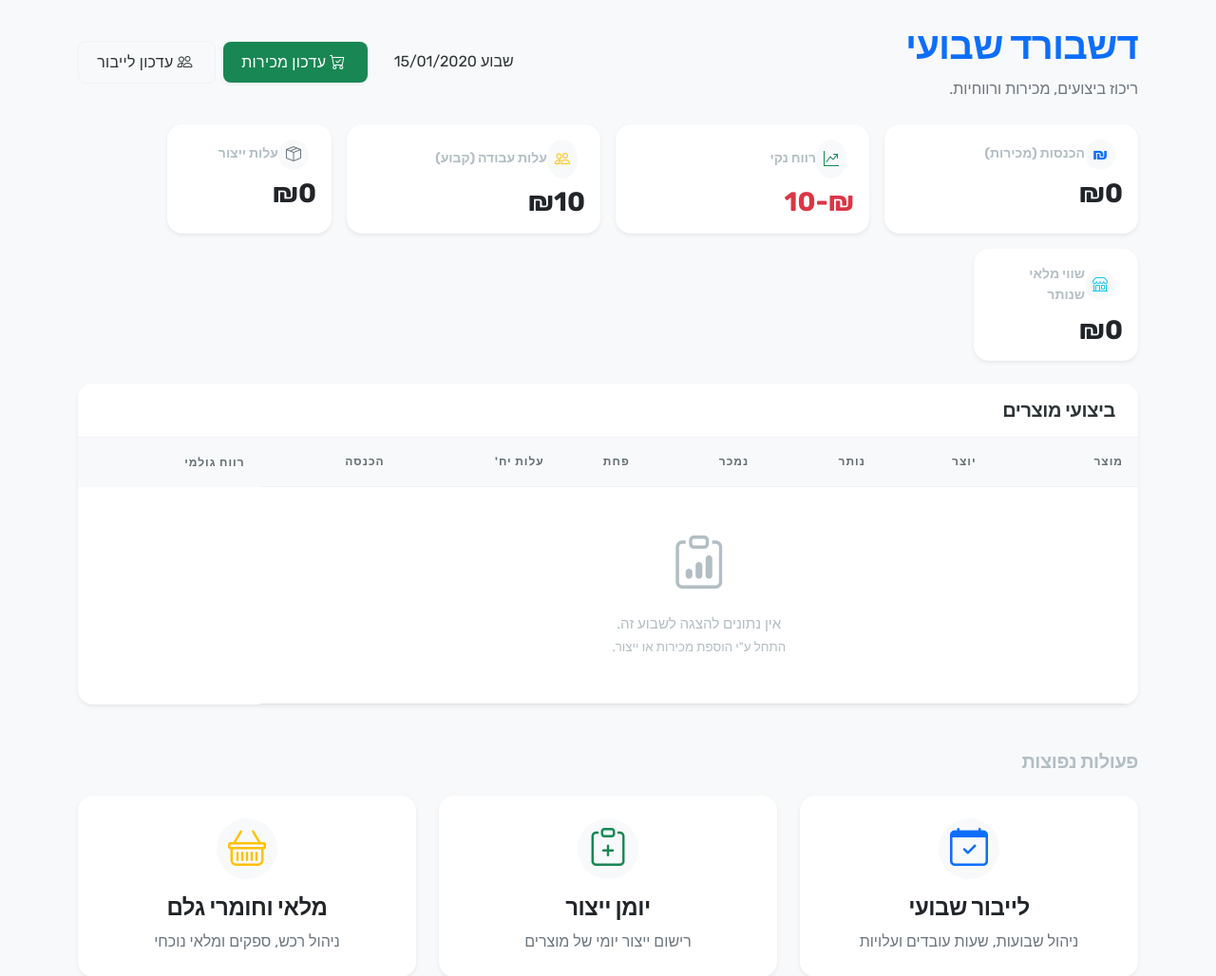
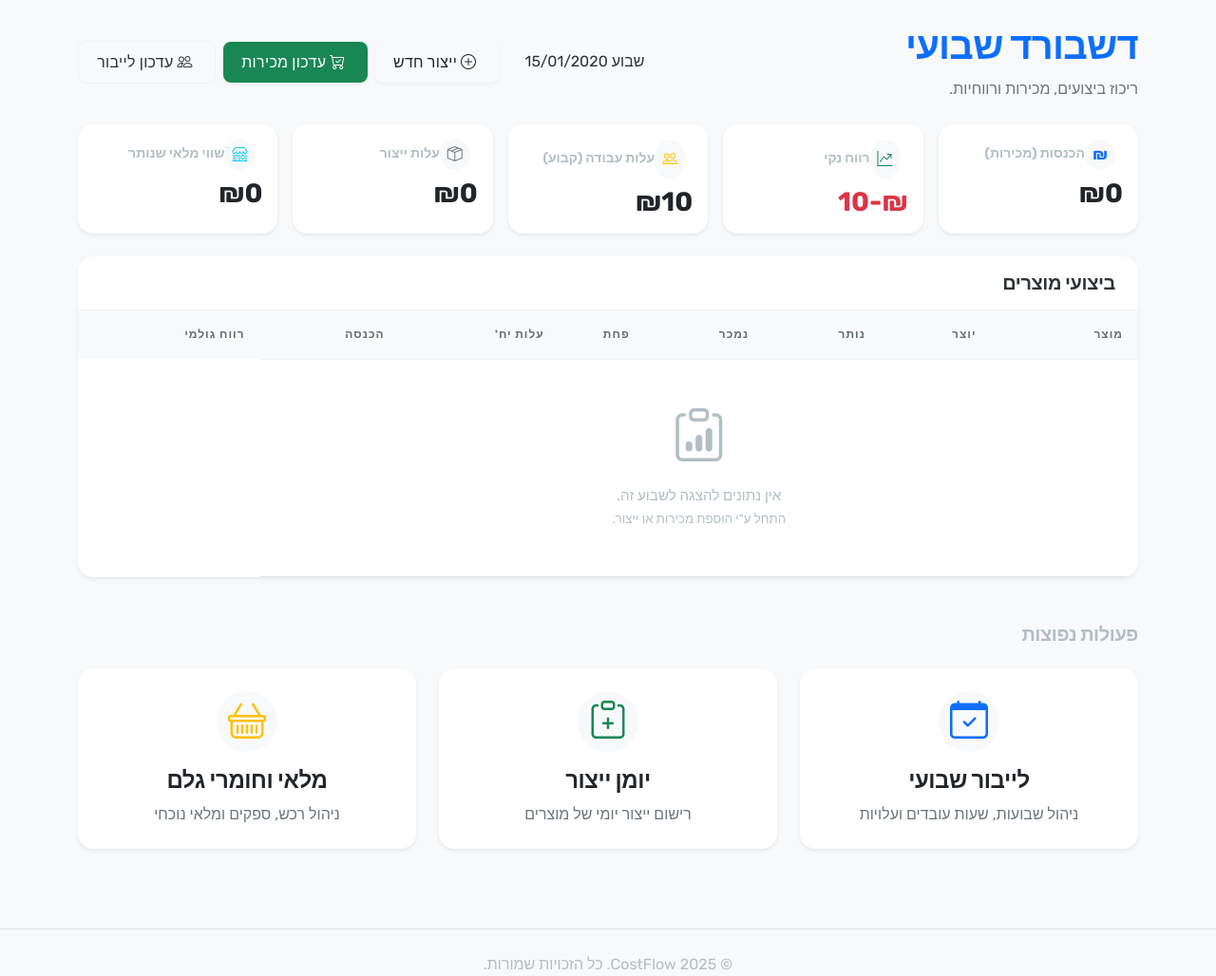
Before and after one commit to gabik/costflow, a Flask app: page / in a window 1280 px wide. Shown: the part 75-1103 px from the top of the page at 95% size. Run offline with Flask 3, Linux system fonts and the light colour scheme; tables that the repository leaves empty hold one stand-in row (values such as "Sample post"); some libraries are stand-ins or nearby versions.

Commit message:
dashboard buttons

```diff
--- a/templates/index.html
+++ b/templates/index.html
@@ -9,8 +9,8 @@
         <p class="text-secondary mb-0">ריכוז ביצועים, מכירות ורווחיות.</p>
     </div>
     <div class="d-flex gap-2 align-items-center">
-        <form class="d-flex align-items-center">
-            <select name="week_id" class="form-select select2 me-2" onchange="this.form.submit()" style="min-width: 200px;">
+        <form class="d-flex align-items-center" id="weekSelectorForm">
+            <select name="week_id" class="form-select select2 me-2" onchange="handleWeekChange(this)" style="min-width: 200px;">
                 {% for week in weeks %}
                 <option value="{{ week.id }}" {% if selected_week and selected_week.id == week.id %}selected{% endif %}>
                     שבוע {{ week.week_start_date.strftime('%d/%m/%Y') }}
@@ -18,8 +18,12 @@
                 {% else %}
                 <option disabled>אין נתונים שבועיים</option>
                 {% endfor %}
+                <option value="new_week" class="fw-bold text-primary">+ שבוע חדש</option>
             </select>
         </form>
+        <a href="{{ url_for('main.production') }}" class="btn btn-outline-dark text-nowrap">
+            <i class="bi bi-plus-circle me-1"></i> ייצור חדש
+        </a>
         {% if selected_week %}
         <a href="{{ url_for('main.update_weekly_sales', week_id=selected_week.id) }}" class="btn btn-success text-nowrap">
             <i class="bi bi-cart-check me-1"></i> עדכון מכירות
@@ -33,9 +37,9 @@
 
 {% if selected_week %}
 <!-- Summary Cards -->
-<div class="row g-3 mb-4">
+<div class="row row-cols-1 row-cols-md-5 g-3 mb-4">
     <!-- Revenue -->
-    <div class="col-md-3 col-sm-6">
+    <div class="col">
         <div class="card border-0 shadow-sm h-100 bg-white">
             <div class="card-body p-3">
                 <div class="d-flex align-items-center mb-2">
@@ -50,7 +54,7 @@
     </div>
 
     <!-- Net Profit -->
-    <div class="col-md-3 col-sm-6">
+    <div class="col">
         <div class="card border-0 shadow-sm h-100 bg-white">
             <div class="card-body p-3">
                 <div class="d-flex align-items-center mb-2">
@@ -67,7 +71,7 @@
     </div>
 
     <!-- Labor Cost -->
-    <div class="col-md-3 col-sm-6">
+    <div class="col">
         <div class="card border-0 shadow-sm h-100 bg-white">
             <div class="card-body p-3">
                 <div class="d-flex align-items-center mb-2">
@@ -82,7 +86,7 @@
     </div>
 
     <!-- Production Cost -->
-    <div class="col-md-2 col-sm-6">
+    <div class="col">
         <div class="card border-0 shadow-sm h-100 bg-white">
             <div class="card-body p-3">
                 <div class="d-flex align-items-center mb-2">
@@ -97,7 +101,7 @@
     </div>
 
     <!-- Finished Goods Value -->
-    <div class="col-md-2 col-sm-6">
+    <div class="col">
         <div class="card border-0 shadow-sm h-100 bg-white">
             <div class="card-body p-3">
                 <div class="d-flex align-items-center mb-2">
@@ -111,6 +115,16 @@
         </div>
     </div>
 </div>
+
+<script>
+function handleWeekChange(select) {
+    if (select.value === 'new_week') {
+        window.location.href = "{{ url_for('main.weekly_costs') }}";
+    } else {
+        document.getElementById('weekSelectorForm').submit();
+    }
+}
+</script>
 
 <!-- Detailed Table -->
 <div class="card shadow-sm mb-5">
```
